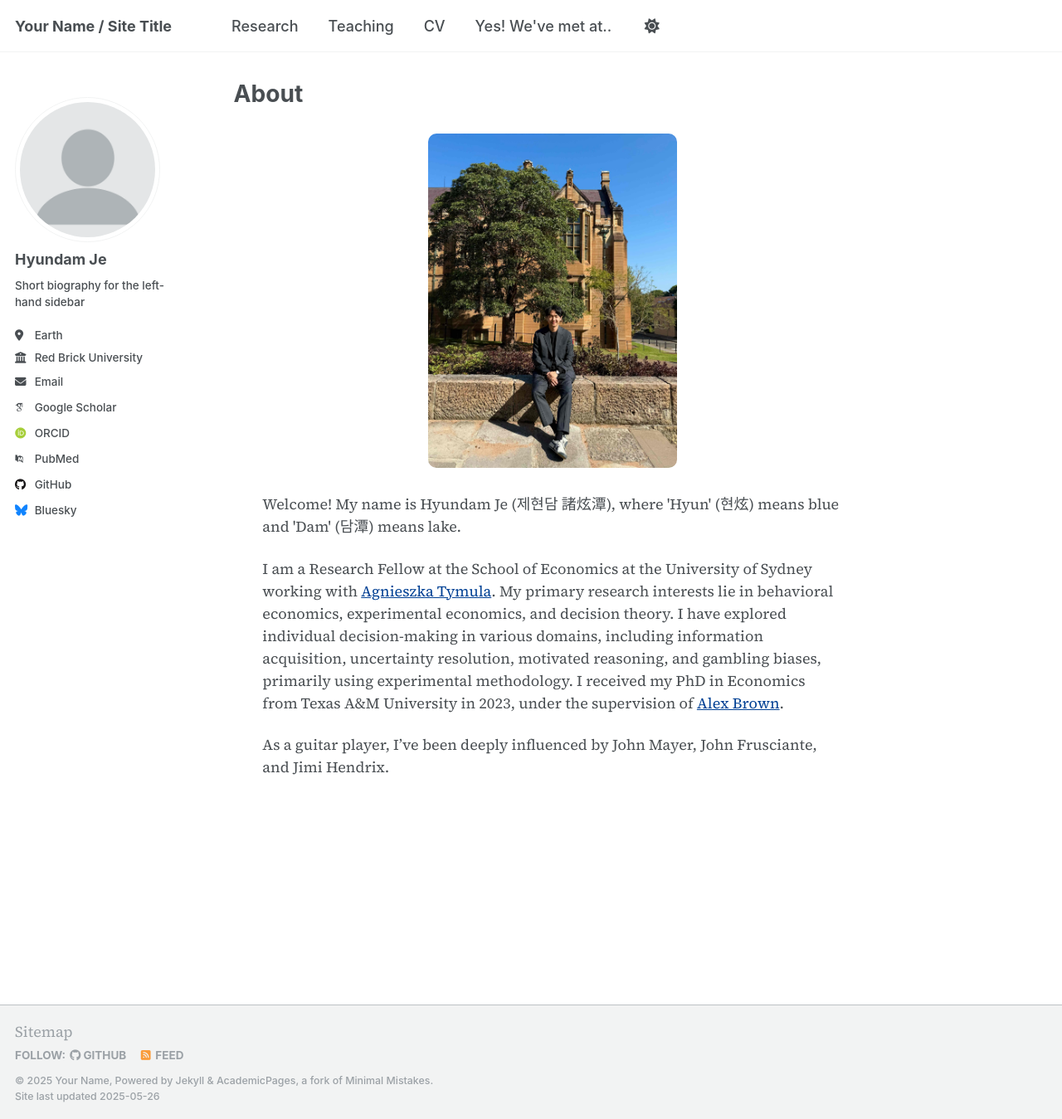
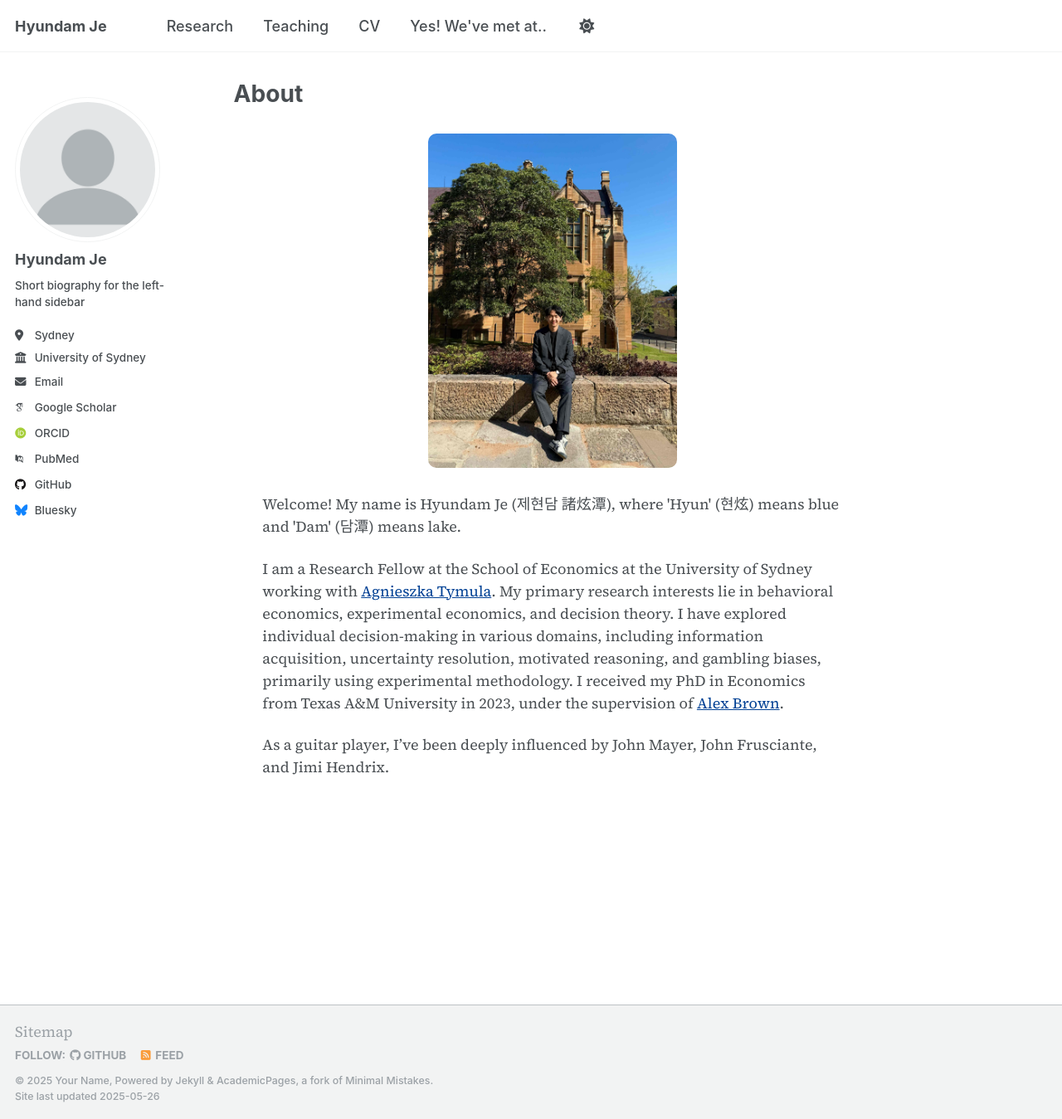
Before and after one commit to hyundamje/hyundamje.github.io, a Jekyll site: the page built from _pages/about.md, in a window 1280 px wide and 1349 px high. Shown: the whole window at 83% size. Built offline with Jekyll 4.4.1, drawn with Linux system fonts in a browser that asks for light colours; some web fonts are replaced.

Commit message:
Update _config.yml

```diff
--- a/_config.yml
+++ b/_config.yml
@@ -9,7 +9,7 @@
 # Basic Site Settings
 locale                   : "en-US"
 site_theme               : "default"
-title                    : "Your Name / Site Title"
+title                    : "Hyundam Je "
 title_separator          : "-"
 name                     : &hyundamje "Your Name"
 description              : &description "personal description"
@@ -26,10 +26,10 @@ author:
   name             : "Hyundam Je"
   pronouns         : # example: "she/her"
   bio              : "Short biography for the left-hand sidebar"
-  location         : "Earth"
-  employer         : "Red Brick University"
+  location         : "Sydney"
+  employer         : "University of Sydney"
   uri              : # URL
-  email            : "none@example.org"
+  email            : "hyundamje@gmail.com"
 
   # Academic websites
   academia         : # URL
```
